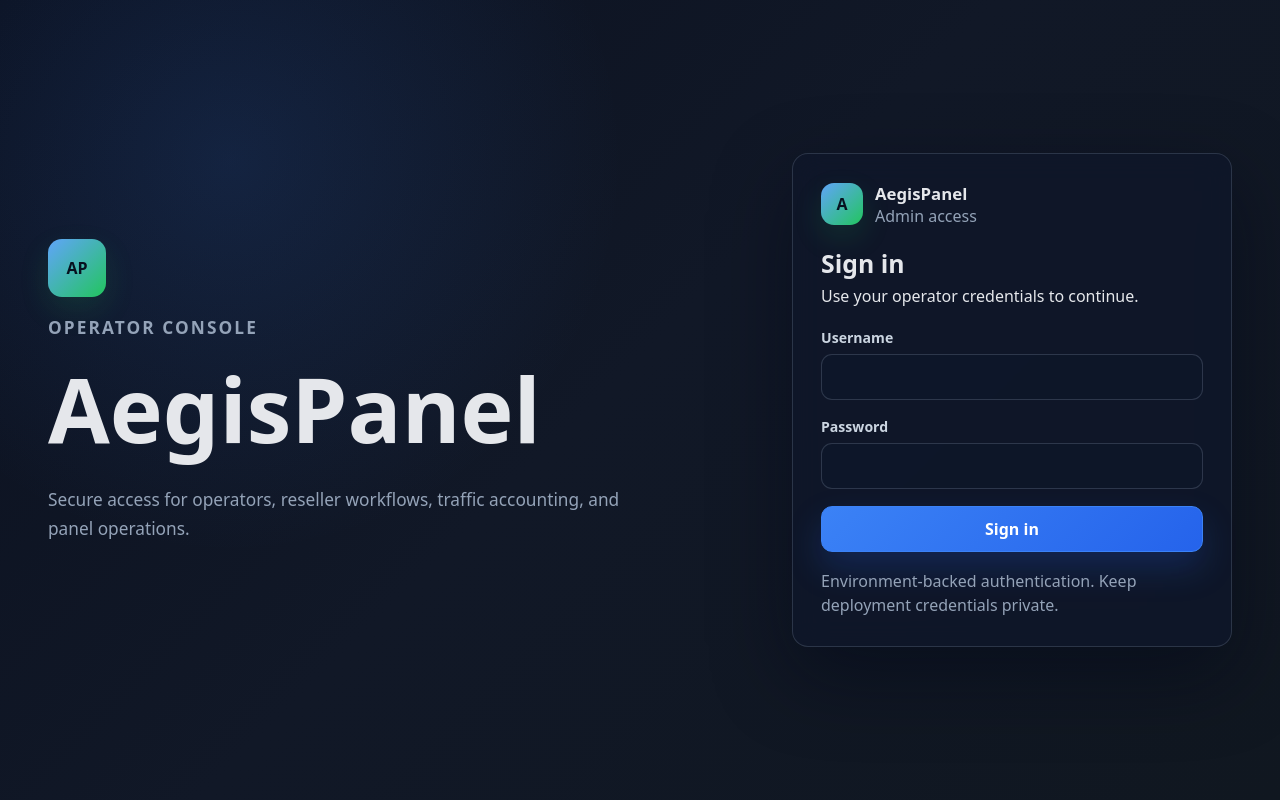
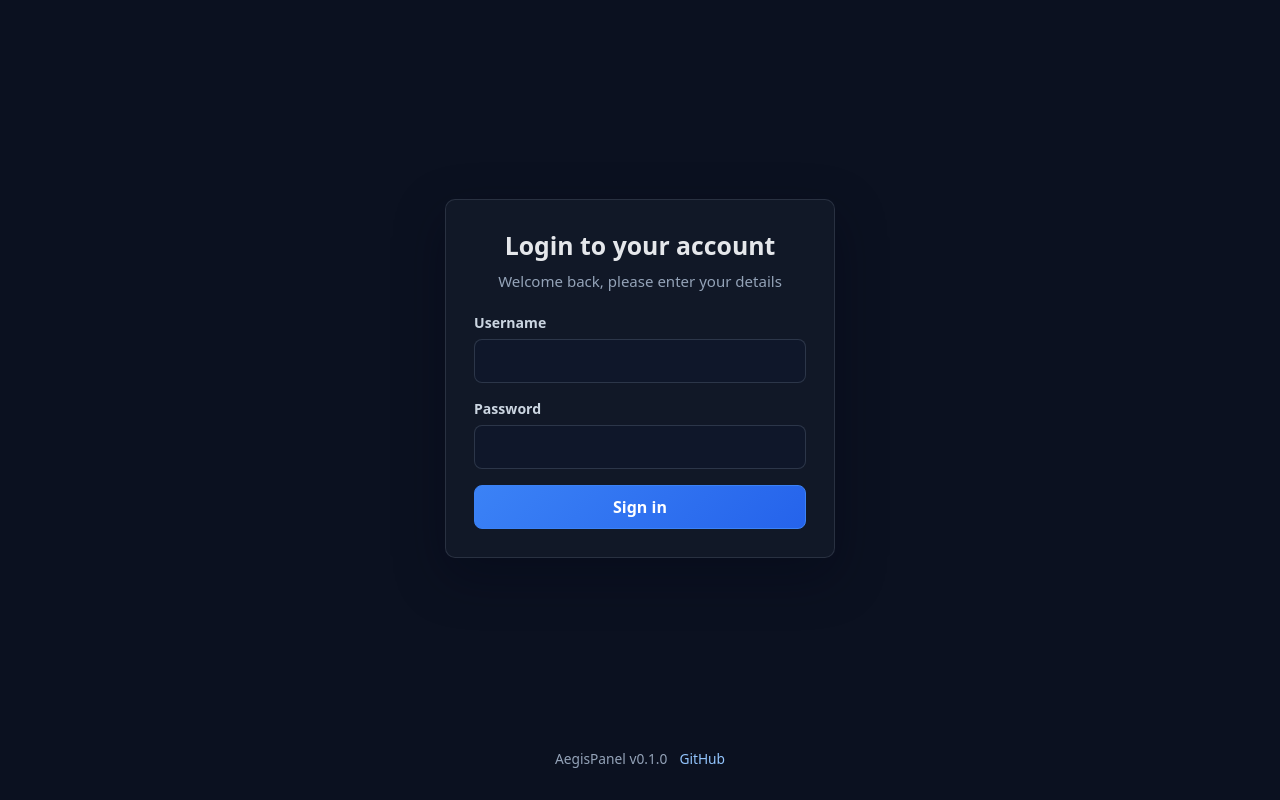
Before and after one commit to CapoLab/AegisPanel, a website: page web/index.html in a window 1280 px wide. Drawn offline with Linux system fonts and the light colour scheme.

Commit message:
Simplify login page layout

```diff
--- a/web/app.js
+++ b/web/app.js
@@ -328,30 +328,22 @@ async function load() {
 function renderLogin() {
   app.innerHTML = `
     <section class="login-page">
-      <div class="login-art">
-        <div class="login-badge">AP</div>
-        <p class="eyebrow">Operator console</p>
-        <h1>AegisPanel</h1>
-        <p>Secure access for operators, reseller workflows, traffic accounting, and panel operations.</p>
-      </div>
+      <main class="login-shell">
         <form class="login-card form" onsubmit="window.Aegis.login(event)">
-        <div class="brand compact">
-          <div class="mark">A</div>
-          <div>
-            <strong>AegisPanel</strong>
-            <span>Admin access</span>
-          </div>
-        </div>
           <div class="login-copy">
-          <h2>Sign in</h2>
-          <p>Use your operator credentials to continue.</p>
+            <h1>Login to your account</h1>
+            <p>Welcome back, please enter your details</p>
           </div>
           <label>Username<input name="username" autocomplete="username" required /></label>
           <label>Password<input name="password" type="password" autocomplete="current-password" required /></label>
           ${state.error ? `<p class="alert danger">${esc(state.error)}</p>` : ""}
           <button class="primary" type="submit">Sign in</button>
-        <p class="muted login-footnote">Environment-backed authentication. Keep deployment credentials private.</p>
         </form>
+      </main>
+      <footer class="login-footer">
+        <span>AegisPanel v0.1.0</span>
+        <a href="https://github.com/" target="_blank" rel="noreferrer">GitHub</a>
+      </footer>
     </section>
   `;
 }
--- a/web/styles.css
+++ b/web/styles.css
@@ -1817,72 +1817,45 @@ small {
 .login-page {
   min-height: 100vh;
   display: grid;
-  grid-template-columns: minmax(0, 1fr) minmax(360px, 440px);
-  gap: 44px;
-  align-items: center;
-  padding: 48px;
-  background:
-    radial-gradient(circle at 18% 20%, rgba(59, 130, 246, 0.14), transparent 32%),
-    linear-gradient(135deg, #0b1120 0%, #111827 48%, #101720 100%);
-}
-
-.login-art {
-  max-width: 680px;
+  grid-template-rows: 1fr auto;
+  place-items: center;
+  padding: 32px;
+  background: #0b1120;
+}
+
+.login-shell {
+  width: min(100%, 390px);
+}
+
+.login-card {
   display: grid;
   gap: 16px;
-}
-
-.login-art h1 {
-  margin: 0;
-  font-size: clamp(3.5rem, 7vw, 6.75rem);
-  line-height: 0.95;
-  letter-spacing: 0;
-}
-
-.login-art p {
-  max-width: 620px;
-  color: var(--muted);
-  font-size: 1.08rem;
-  line-height: 1.7;
-}
-
-.login-card {
-  display: grid;
-  gap: 17px;
   padding: 28px;
-  border-color: rgba(148, 163, 184, 0.22);
-  border-radius: 16px;
-  background: rgba(15, 23, 42, 0.82);
-  box-shadow: 0 28px 80px rgba(2, 6, 23, 0.48);
-  backdrop-filter: blur(14px);
-}
-
-.login-card .brand.compact {
-  margin-bottom: 2px;
-}
-
-.login-card .mark,
-.login-badge {
-  background: linear-gradient(135deg, #60a5fa, #22c55e);
-  color: #07111f;
-  box-shadow: 0 12px 30px rgba(34, 197, 94, 0.14);
+  border-color: rgba(148, 163, 184, 0.18);
+  border-radius: 10px;
+  background: #111827;
+  box-shadow: 0 18px 50px rgba(2, 6, 23, 0.36);
 }
 
 .login-copy {
   display: grid;
-  gap: 4px;
-  margin-bottom: 2px;
-}
-
-.login-copy h2 {
+  gap: 8px;
+  margin-bottom: 4px;
+  text-align: center;
+}
+
+.login-copy h1 {
   margin: 0;
   font-size: 1.55rem;
-}
-
-.login-copy p,
-.login-footnote {
+  font-weight: 800;
+  letter-spacing: 0;
+}
+
+.login-copy p {
   margin: 0;
   line-height: 1.55;
+  color: var(--muted);
+  font-size: 0.94rem;
 }
 
 .login-card label {
@@ -1890,14 +1863,14 @@ small {
   gap: 7px;
   color: #cbd5e1;
   font-size: 0.88rem;
-  font-weight: 700;
+  font-weight: 600;
 }
 
 .login-card input {
-  min-height: 46px;
-  border-radius: 11px;
-  border-color: rgba(148, 163, 184, 0.24);
-  background: rgba(15, 23, 42, 0.72);
+  min-height: 44px;
+  border-radius: 8px;
+  border-color: rgba(148, 163, 184, 0.22);
+  background: #0f172a;
   color: #f8fafc;
 }
 
@@ -1907,21 +1880,21 @@ small {
 
 .login-card input:focus {
   outline: none;
-  border-color: rgba(96, 165, 250, 0.82);
-  box-shadow: 0 0 0 3px rgba(59, 130, 246, 0.18);
+  border-color: rgba(96, 165, 250, 0.72);
+  box-shadow: 0 0 0 3px rgba(59, 130, 246, 0.14);
 }
 
 .login-card button.primary {
-  min-height: 46px;
+  min-height: 44px;
   justify-content: center;
-  border-radius: 11px;
-  font-weight: 800;
-  box-shadow: 0 16px 34px rgba(37, 99, 235, 0.22);
+  border-radius: 8px;
+  font-weight: 700;
+  box-shadow: none;
 }
 
 .login-card .alert {
   margin: 0;
-  border-radius: 11px;
+  border-radius: 8px;
   font-size: 0.9rem;
 }
 
@@ -1931,14 +1904,23 @@ small {
   color: #fecaca;
 }
 
-.login-badge {
-  width: 58px;
-  height: 58px;
-  display: grid;
-  place-items: center;
-  border-radius: 14px;
-  font-weight: 900;
-  letter-spacing: 0;
+.login-footer {
+  display: flex;
+  justify-content: center;
+  gap: 12px;
+  width: 100%;
+  padding-top: 24px;
+  color: var(--muted);
+  font-size: 0.86rem;
+}
+
+.login-footer a {
+  color: #93c5fd;
+  text-decoration: none;
+}
+
+.login-footer a:hover {
+  color: #bfdbfe;
 }
 
 .alert {
```
Lines whose indentation alone changed are shown as unchanged.
